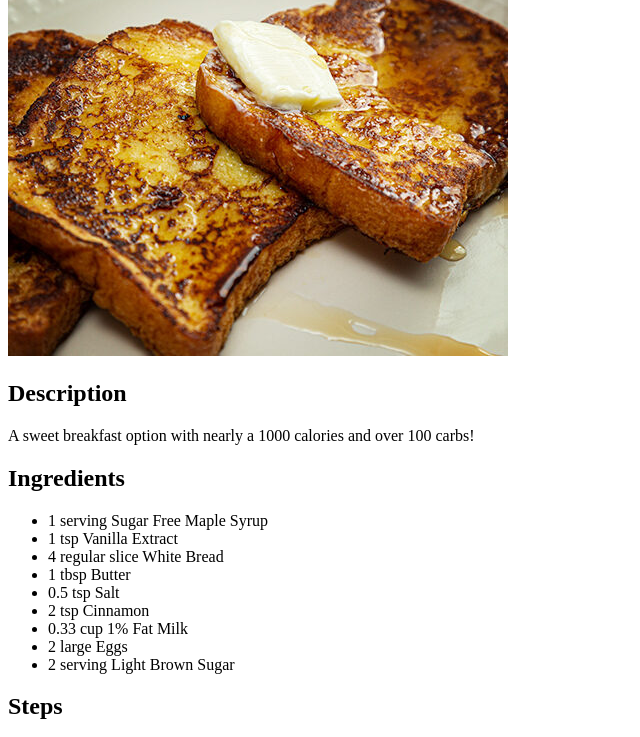
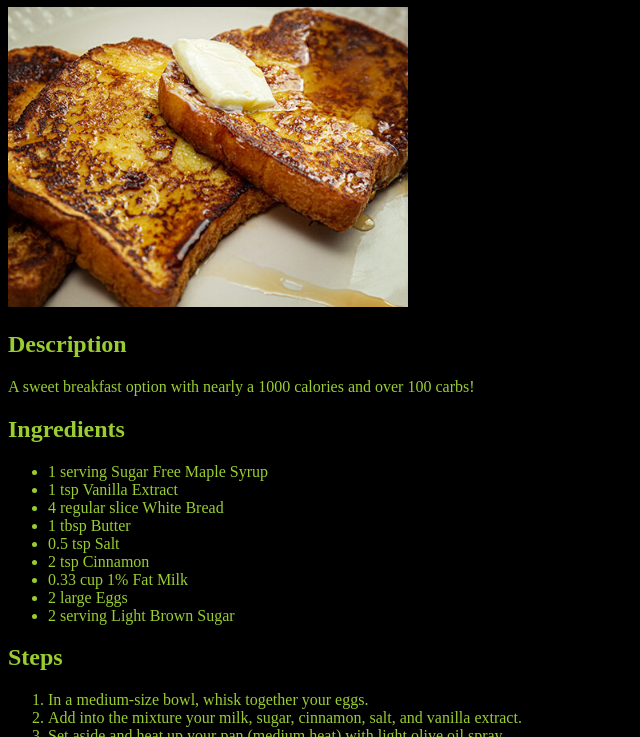
Before and after one commit to JuiceCrew/odin-recipes, a plain HTML site: page recipes/french-toast.html in a window 1280 px wide. Shown: the part 99-836 px from the top of the page, without its empty margins (0-640 px from the left). Drawn offline with Linux system fonts and the light colour scheme.

Commit message:
Add CSS and link stylesheet

```diff
--- /dev/null
+++ b/index.css
@@ -0,0 +1,12 @@
+body {
+    background-color: black;
+}
+
+h1, h2, .recipes, p, li {
+    color: yellowgreen;
+}
+
+img {
+    width: 400px;
+    height: auto;
+}
--- a/recipes/french-toast.html
+++ b/recipes/french-toast.html
@@ -3,6 +3,7 @@
 <head>
     <meta charset="UTF-8">
     <meta name="viewport" content="width=device-width, initial-scale=1.0">
+    <link href="../index.css" rel="stylesheet"
     <title>Document</title>
 </head>
 <body>
```
Also changed, not shown: index.html (+4 -3 lines), recipes/breakfast-burrito.html (+1 -0 lines), recipes/fazer-shake.html (+2 -0 lines).
